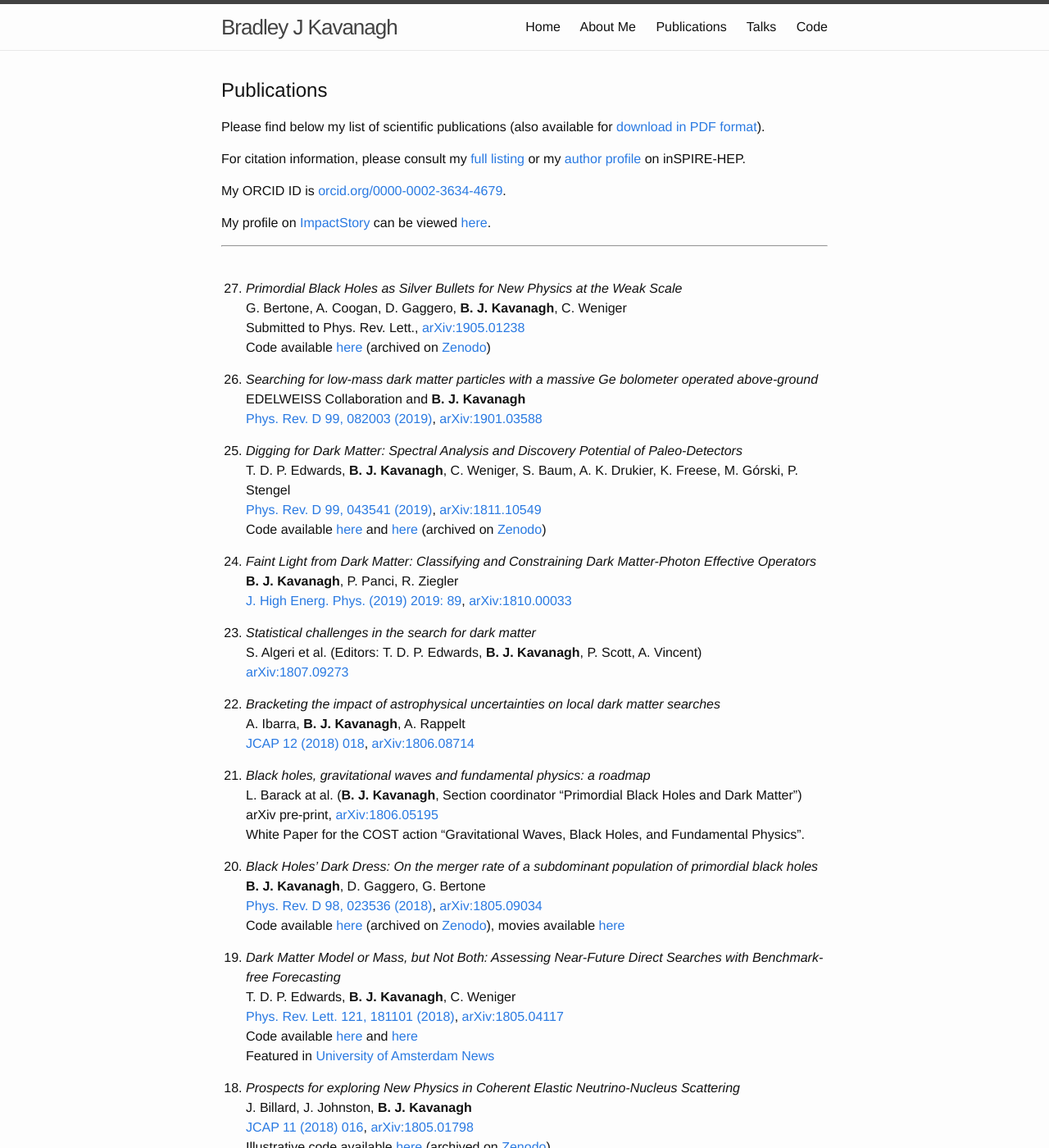
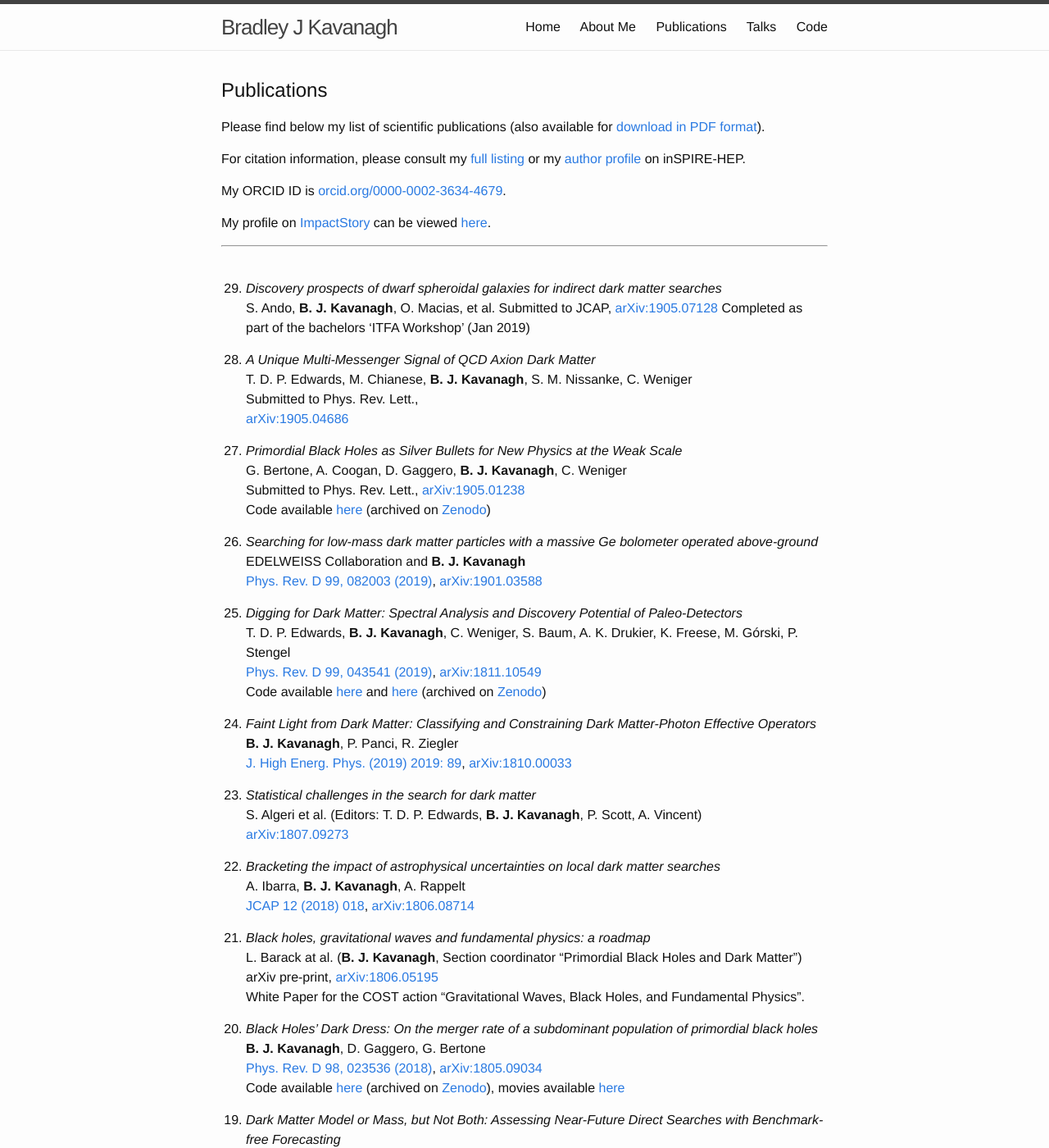
Before and after one commit to bradkav/bradkav.github.io, a Jekyll site: the page built from publications.md, in a window 1280 px wide and 1400 px high. Shown: the whole window at 82% size. Built offline with Jekyll 4.4.1, drawn with Linux system fonts in a browser that asks for light colours; some of the changed text lies outside the part shown.

Commit message:
Added recent publications

```diff
--- a/publications.md
+++ b/publications.md
@@ -18,6 +18,16 @@ My profile on [ImpactStory](https://impactstory.org/) can be viewed [here](https
 
 ***
 <br>
+
+29. *Discovery prospects of dwarf spheroidal galaxies for indirect dark matter searches*
+S. Ando, **B. J. Kavanagh**, O. Macias, et al.
+Submitted to JCAP, [arXiv:1905.07128](https://arxiv.org/abs/1905.07128)
+Completed as part of the bachelors 'ITFA Workshop' (Jan 2019)
+
+28. *A Unique Multi-Messenger Signal of QCD Axion Dark Matter*
+T. D. P. Edwards, M. Chianese, **B. J. Kavanagh**, S. M. Nissanke, C. Weniger
+Submitted to Phys. Rev. Lett.,
+[arXiv:1905.04686](https://arxiv.org/abs/1905.04686)
 
 27. *Primordial Black Holes as Silver Bullets for New Physics at the Weak Scale*
 G. Bertone, A. Coogan, D. Gaggero, **B. J. Kavanagh**, C. Weniger
@@ -69,6 +79,7 @@ Illustrative code available [here](https://github.com/bradkav/CEvNS) (archived o
 17. *Precision constraints on radiative neutrino decay with CMB spectral distortion*
 J. L. Aalberts, S. Ando, W. M. Borg, E. Broeils, J. Broeils, S. Broeils, **B. J. Kavanagh**, G. Leguijt, M. Reemst, D. R. van Arneman, H. Vu
 [Phys. Rev. D 98, 023001 (2018)](https://doi.org/10.1103/PhysRevD.98.023001), [arXiv:1803.00588](https://arxiv.org/abs/1803.00588)
+Completed as part of the [bachelors 'ITFA Workshop' (Jan 2018)](https://iop.uva.nl/content/news/2018/07/bachelor-workshop-results-in-publication-on-neutrino-decay.html)
 
 16. *Earth-Scattering of super-heavy Dark Matter: updated constraints from detectors old and new*
 **B. J. Kavanagh**
```
